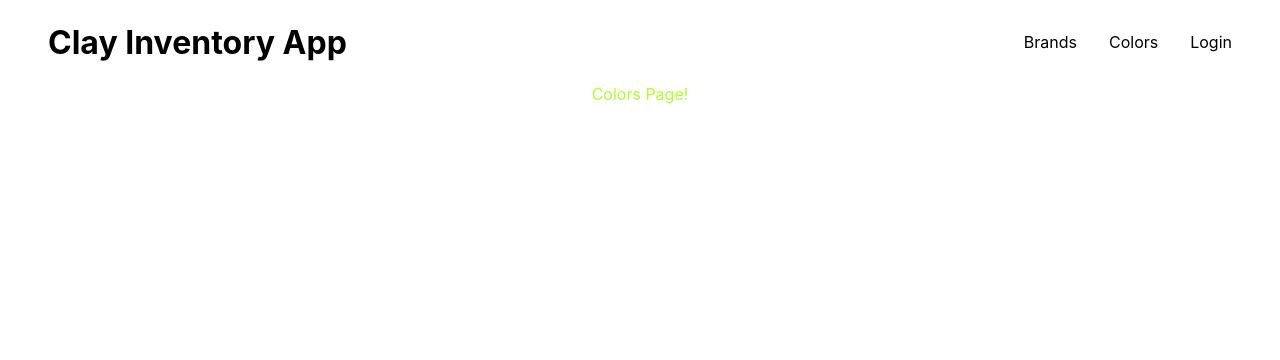
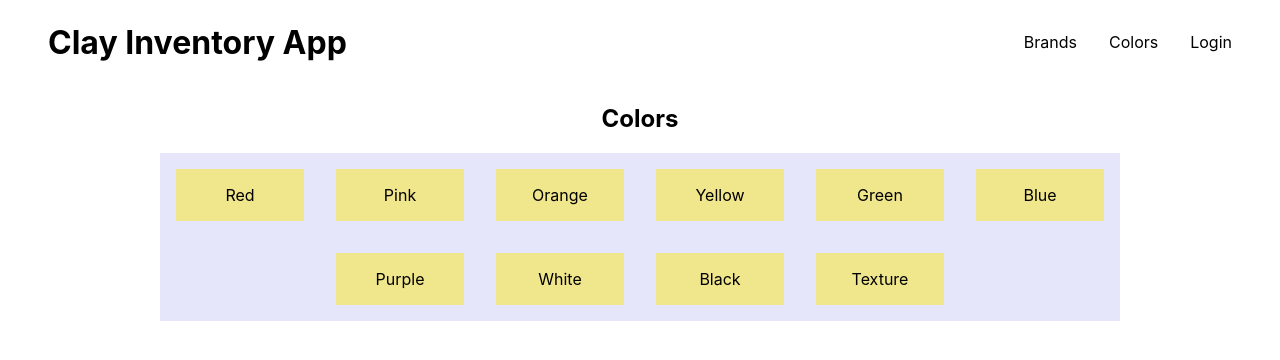
Before and after one commit to jesspaul/clay-inventory-app, a React (Create React App) app: page /colors in a window 1280 px wide. Shown: the top 360 px of the page. Built offline with nearby package versions, Linux system fonts and the light colour scheme; no server answers.

Commit message:
update colors

```diff
--- a/src/components/FlexContainer/FlexContainer.css
+++ b/src/components/FlexContainer/FlexContainer.css
@@ -1,4 +1,8 @@
 .FlexContainer {
+  background-color: lavender;
+  width: 75%;
   display: flex;
   flex-wrap: wrap;
+  align-content: center;
+  justify-content: center;
 }
--- a/src/components/FlexContainer/FlexContainer.js
+++ b/src/components/FlexContainer/FlexContainer.js
@@ -1,4 +1,4 @@
-import './FlexContainer';
+import './FlexContainer.css';
 import Category from '../Category/Category';
 
 const FlexContainer = ({array}) => {
--- a/src/pages/Colors/Colors.js
+++ b/src/pages/Colors/Colors.js
@@ -1,9 +1,14 @@
 import './Colors.css';
+import FlexContainer from '../../components/FlexContainer/FlexContainer';
 
 const Colors = () => {
+    const colorsArray = ['Red', 'Pink', 'Orange', 'Yellow', 'Green', 'Blue', 'Purple', 'White', 'Black', 'Texture'];
     return (
-        <div className="Colors">
-            Colors Page!
+        <div className="Brands">
+            <h2>Colors</h2>
+            <FlexContainer
+                array={colorsArray}
+            />
         </div>
     );
 }
```
